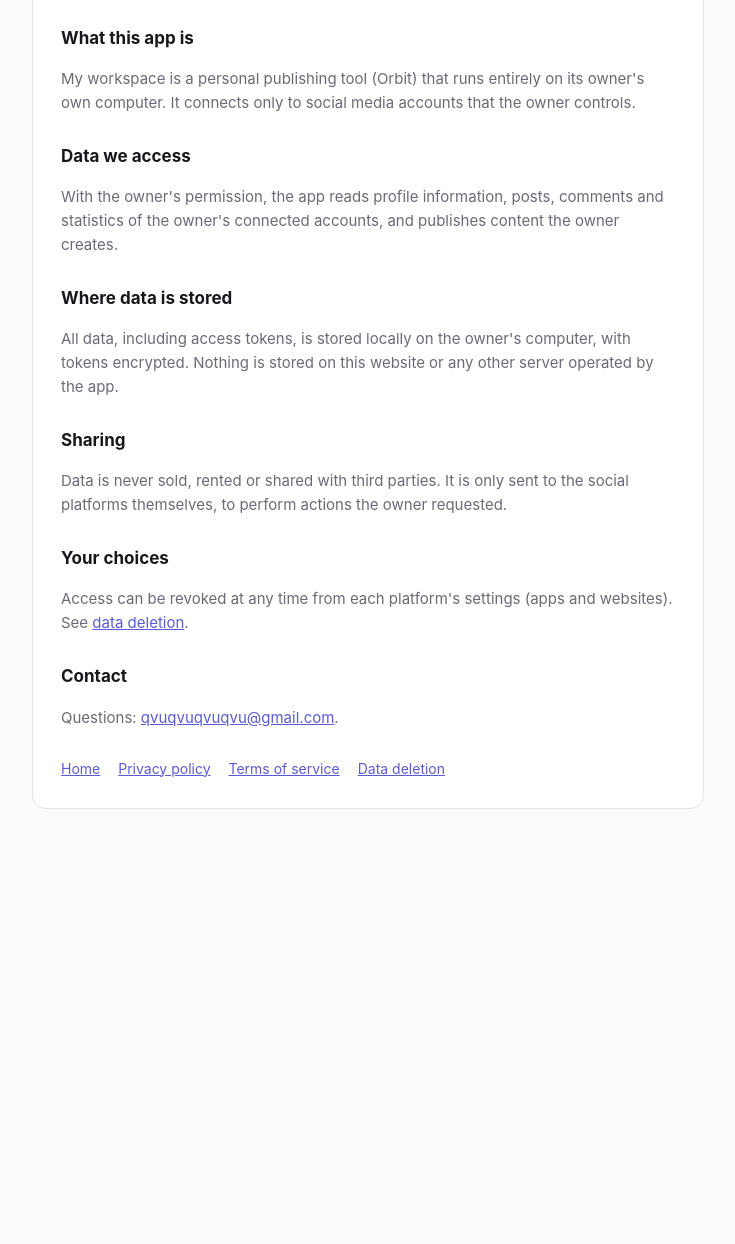
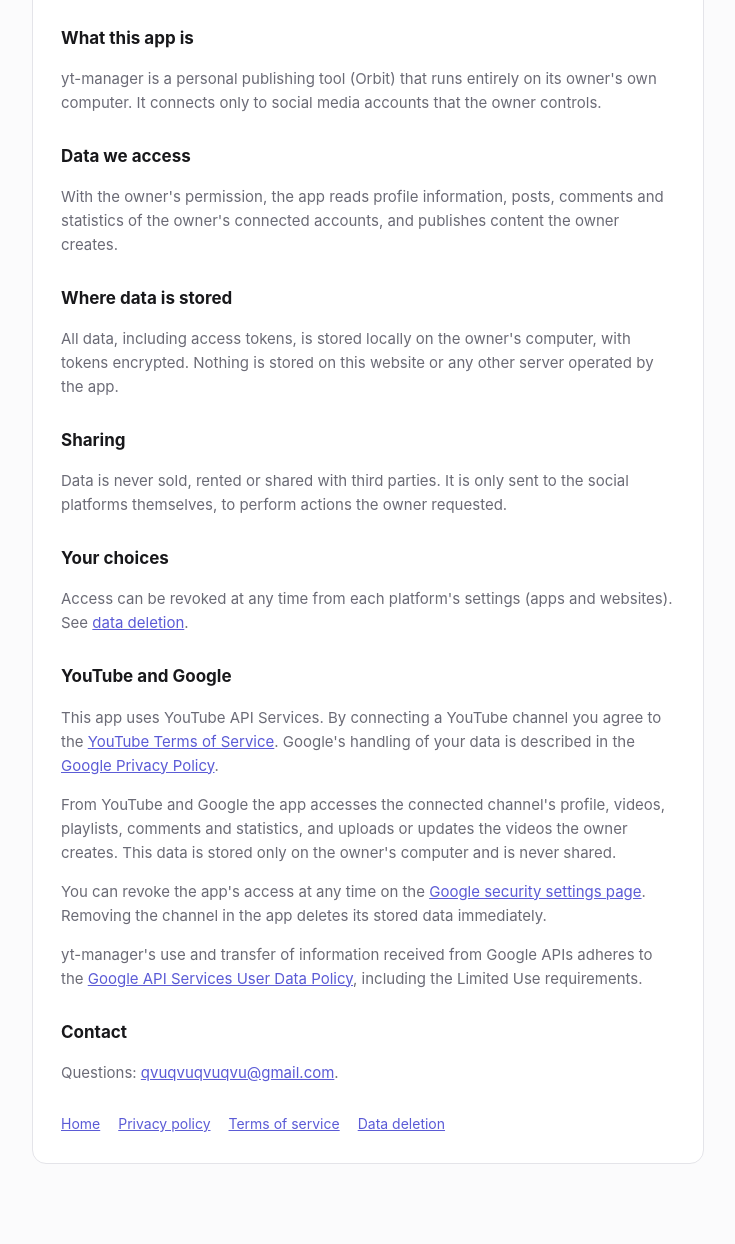
Before and after one commit to qvuqvu/orbit-oauth, a plain HTML site: page privacy.html in a window 1280 px wide. Shown: the part 216-1460 px from the top of the page, without its empty margins (272-1007 px from the left). Before the commit the page ends 1105 px from the top, so only its background shows below. Drawn offline with Linux system fonts and the light colour scheme.

Commit message:
Update privacy.html

```diff
--- a/privacy.html
+++ b/privacy.html
@@ -4,7 +4,7 @@
 <meta charset="utf-8">
 <meta name="viewport" content="width=device-width, initial-scale=1">
 <meta name="referrer" content="no-referrer">
-<title>Privacy policy — My workspace</title>
+<title>Privacy policy — yt-manager</title>
 <style>
   :root { color-scheme: light dark; --fg:#18181b; --muted:#6b6b76; --bg:#fbfbfc; --card:#fff; --border:#e4e4e9; --accent:#5b5bd6; }
   @media (prefers-color-scheme: dark) { :root { --fg:#ededf0; --muted:#a1a1aa; --bg:#0d0d10; --card:#141418; --border:#26262d; --accent:#8b8bf5; } }
@@ -25,11 +25,11 @@
 </style>
 
 </head>
-<body><main><div class="brand"><div class="logo">◎</div>My workspace</div><div class="card">
+<body><main><div class="brand"><div class="logo">◎</div>yt-manager</div><div class="card">
 <h1>Privacy policy</h1>
 <p>Last updated 2026-11-21.</p>
 <h2>What this app is</h2>
-<p>My workspace is a personal publishing tool (Orbit) that runs entirely on its owner's own computer. It connects only to social media accounts that the owner controls.</p>
+<p>yt-manager is a personal publishing tool (Orbit) that runs entirely on its owner's own computer. It connects only to social media accounts that the owner controls.</p>
 <h2>Data we access</h2>
 <p>With the owner's permission, the app reads profile information, posts, comments and statistics of the owner's connected accounts, and publishes content the owner creates.</p>
 <h2>Where data is stored</h2>
@@ -38,6 +38,11 @@
 <p>Data is never sold, rented or shared with third parties. It is only sent to the social platforms themselves, to perform actions the owner requested.</p>
 <h2>Your choices</h2>
 <p>Access can be revoked at any time from each platform's settings (apps and websites). See <a href="./data-deletion.html">data deletion</a>.</p>
+<h2>YouTube and Google</h2>
+<p>This app uses YouTube API Services. By connecting a YouTube channel you agree to the <a href="https://www.youtube.com/t/terms">YouTube Terms of Service</a>. Google's handling of your data is described in the <a href="https://policies.google.com/privacy">Google Privacy Policy</a>.</p>
+<p>From YouTube and Google the app accesses the connected channel's profile, videos, playlists, comments and statistics, and uploads or updates the videos the owner creates. This data is stored only on the owner's computer and is never shared.</p>
+<p>You can revoke the app's access at any time on the <a href="https://security.google.com/settings/security/permissions">Google security settings page</a>. Removing the channel in the app deletes its stored data immediately.</p>
+<p>yt-manager's use and transfer of information received from Google APIs adheres to the <a href="https://developers.google.com/terms/api-services-user-data-policy">Google API Services User Data Policy</a>, including the Limited Use requirements.</p>
 <h2>Contact</h2>
 <p>Questions: <a href="mailto:qvuqvuqvuqvu@gmail.com">qvuqvuqvuqvu@gmail.com</a>.</p>
 <nav><a href="./">Home</a><a href="./privacy.html">Privacy policy</a><a href="./terms.html">Terms of service</a><a href="./data-deletion.html">Data deletion</a></nav></div></main></body>
```
